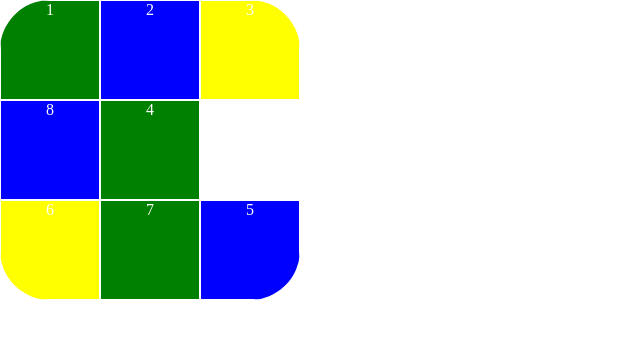
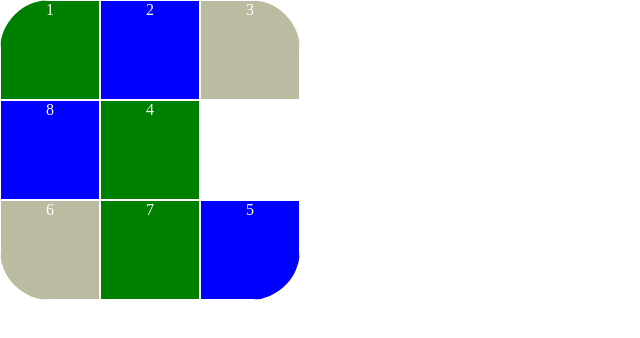
Before and after one commit to HopeICanChangeMyUsername/SlideThePuzzle, a plain HTML site: page index.html in a window 1280 px wide. Shown: the whole page, without its empty margins (0-640 px from the left). Drawn offline with Linux system fonts and the light colour scheme.

Commit message:
changed yellow

```diff
--- a/styles.css
+++ b/styles.css
@@ -38,7 +38,7 @@
     background-color:blue;
   }
   [data-color=yellow]{
-    background-color:yellow;
+    background-color:#bbbba2;
   }
 
   .puzzle div:not(.col){
```
